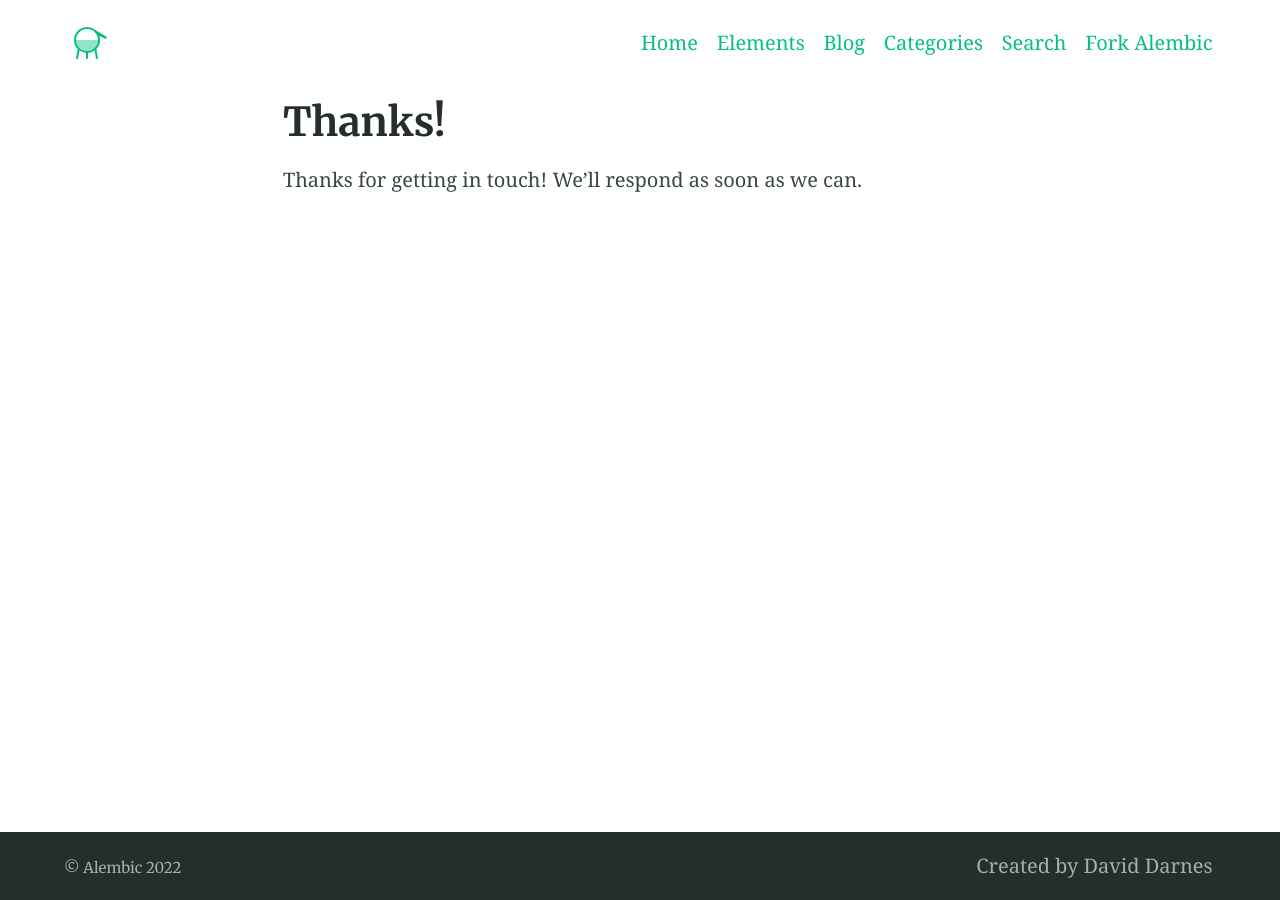
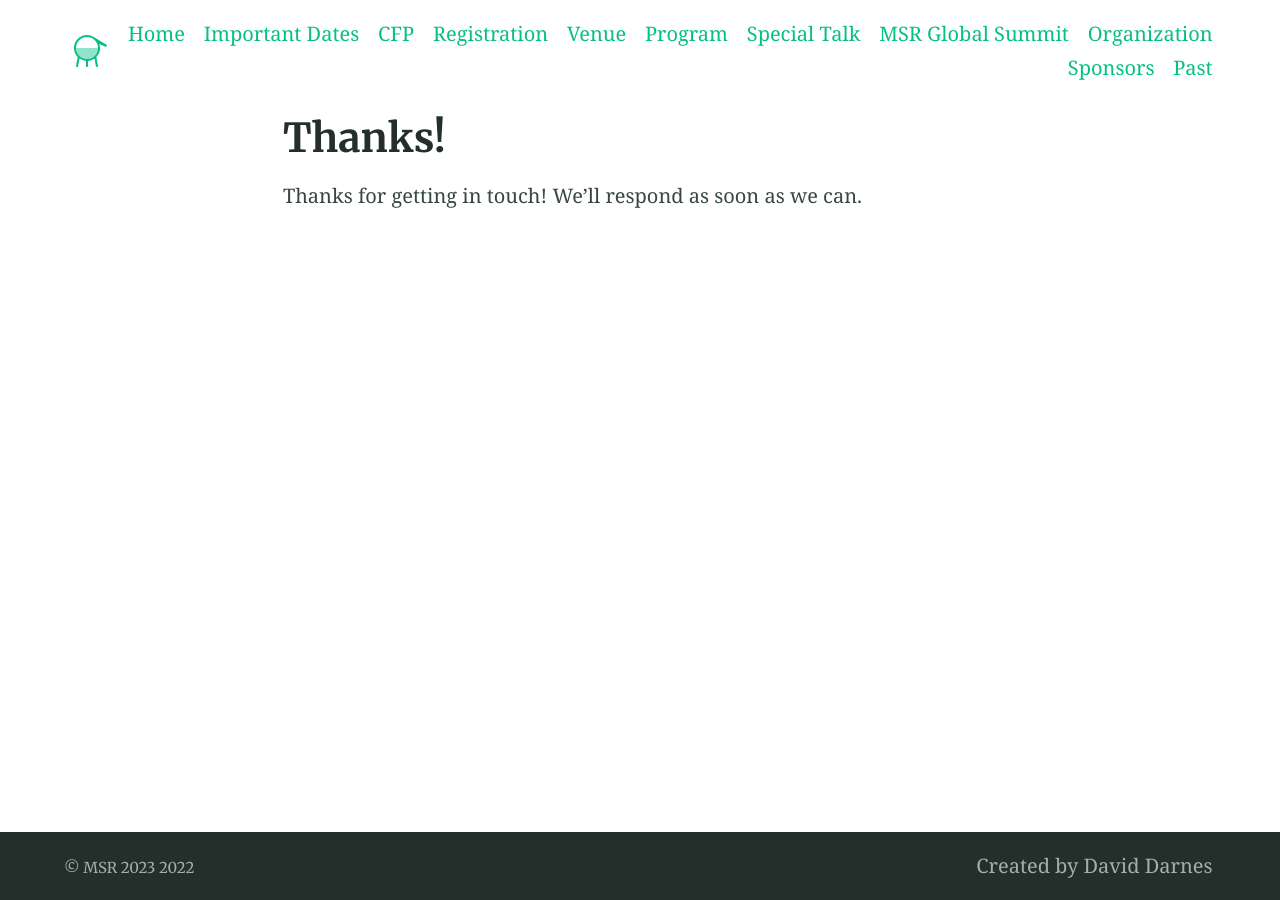
Before and after one commit to msr-asia-summit/msr-asia-summit.github.io, a Jekyll site: the page built from thanks.md, in a window 1280 px wide. Built offline with Jekyll 4.4.1, drawn with Linux system fonts in a browser that asks for light colours.

Commit message:
Fixed index and config files. Added some files.

```diff
--- a/_config.yml
+++ b/_config.yml
@@ -93,7 +93,7 @@ defaults:
 # 7. Site settings
 encoding: utf-8 # Make sure the encoding is right
 lang: en-GB # Set the site language
-title: "Alembic" # Site name or title, also used in jekyll-seo-tag
+title: "MSR 2023" # Site name or title, also used in jekyll-seo-tag
 logo: "/assets/logos/logo.svg" # Site logo, also used in jekyll-seo-tag
 description: "Alembic is a starting point for Jekyll projects. Rather than starting from scratch, this boilerplate is designed to get the ball rolling immediately" # Site description and default description, also used in jekyll-seo-tag
 url: "https://alembic.darn.es" # Site url, also used in jekyll-seo-tag
@@ -123,16 +123,35 @@ favicons: # Favicons are also used in the manifest file. Syntax is 'size: path'
 navigation_header:
 - title: Home
   url: /
-- title: Elements
-  url: /elements/
-- title: Blog
-  url: /blog/
-- title: Categories
-  url: /categories/
-- title: Search
-  url: /search/
-- title: Fork Alembic
-  url: https://github.com/daviddarnes/alembic
+- title: Important Dates
+  url: /important-dates/
+- title: CFP
+  url: /cfp/
+- title: Registration
+  url: /registration/
+- title: Venue
+  url: /venue/
+- title: Program
+  url: /program/
+- title: Special Talk
+  url: /special-talk/
+- title: MSR Global Summit
+  url: /msr-global/
+- title: Organization
+  url: /organization/
+- title: Sponsors
+  url: /sponsors/
+- title: Past
+  url: /past/
+# - title:
+#   url: //
+# - title: Blog
+#   url: /blog/
+# - title: Categories
+#   url: /categories/
+# - title: Search
+#   url: /search/
+
 
 navigation_footer:
 - title: Created by David Darnes
```
Also changed, not shown: _includes/table-date.html (added, +48 -0 lines), _includes/table-program.html (added, +49 -0 lines), cfp.md (added, +49 -0 lines), important-dates.md (renamed from elements.md, +8 -4 lines), index.md (+8 -5 lines), msr-global.md (added, +10 -0 lines), organization.md (added, +27 -0 lines), past.md (added, +9 -0 lines), program.md (added, +11 -0 lines), registration.md (added, +23 -0 lines), special-talk.md (added, +11 -0 lines), sponsors.md (added, +24 -0 lines), venue.md (added, +18 -0 lines), alembic-jekyll-theme.gemspec (added).
